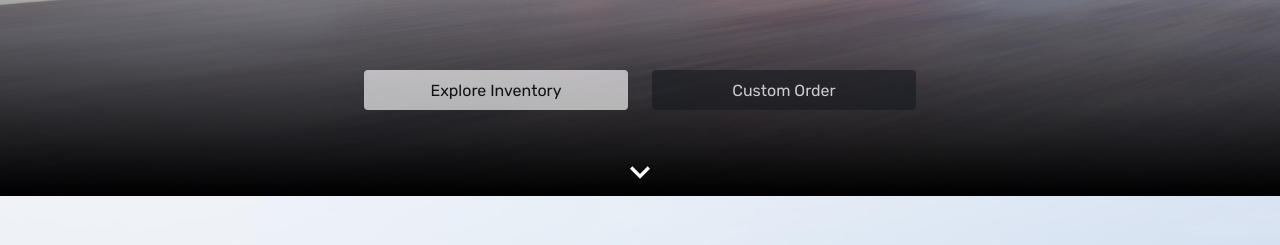
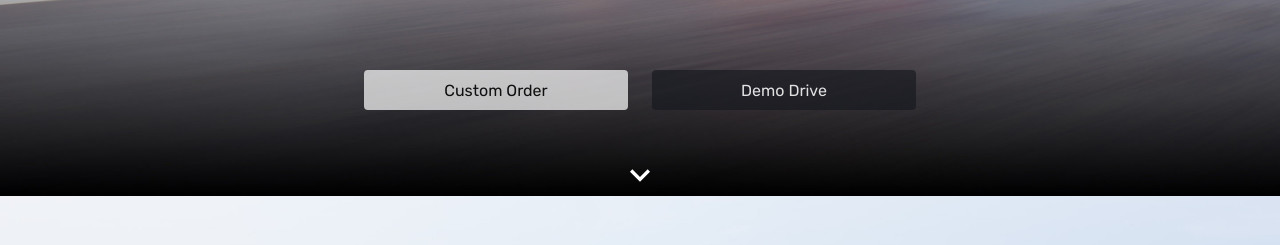
Before and after one commit to JakubWojtkowski/tesla-clone, a React (Create React App) app: page / in a window 1280 px wide. Shown: the part 2204-2449 px from the top of the page. Built offline with nearby package versions, Linux system fonts and the light colour scheme.

Commit message:
Minor changes. Change JSON file. Add images.

```diff
--- a/src/carInfo.json
+++ /dev/null
@@ -1,41 +0,0 @@
-[{
-        "id": 0,
-        "title": "Model 3",
-        "description": "Starting at $32,740",
-        "image": "model-3.jpg",
-        "range": "400",
-        "time": "2.99",
-        "topSpeed": "180",
-        "peakPower": "900"
-    },
-    {
-        "id": 1,
-        "title": "Model Y",
-        "description": "Starting at $40,240",
-        "image": "model-y.jpg",
-        "range": "410",
-        "time": "2.05",
-        "topSpeed": "190",
-        "peakPower": "1,040"
-    },
-    {
-        "id": 2,
-        "title": "Model S",
-        "description": "Order Online for Touchless Delivery",
-        "image": "model-s.jpg",
-        "range": "390",
-        "time": "1.99",
-        "topSpeed": "200",
-        "peakPower": "1,020"
-    },
-    {
-        "id": 3,
-        "title": "Model X",
-        "description": "Order Online for Touchless Delivery",
-        "image": "model-x.jpg",
-        "range": "350",
-        "time": "1.55",
-        "topSpeed": "150",
-        "peakPower": "1,130"
-    }
-]
--- a/src/components/Home.jsx
+++ b/src/components/Home.jsx
@@ -1,18 +1,22 @@
 import React from "react";
 import styled from "styled-components";
 import Section from "./Section";
-import cars from "../carInfo.json";
+import cars from "../sectionInfo.json";
 
 function Home() {
   return (
     <Container>
       {cars.map((car) => {
-        return <Section
-          key={car.id}
-          title={car.title}
-          description={car.description}
-          image={car.image}
-        />;
+        return (
+          <Section
+            key={car.id}
+            title={car.title}
+            description={car.description}
+            image={car.image}
+            leftBtn={car.leftBtn}
+            rightBtn={car.rightBtn}
+          />
+        );
       })}
     </Container>
   );
--- a/src/components/Section.jsx
+++ b/src/components/Section.jsx
@@ -10,8 +10,8 @@ function Section(props) {
       </TextItem>
       <Buttons>
         <ButtonGroup>
-          <LeftButton>Explore Inventory</LeftButton>
-          <RightButton>Custom Order</RightButton>
+          <LeftButton>{props.leftBtn}</LeftButton>
+          <RightButton>{props.rightBtn}</RightButton>
         </ButtonGroup>
         <DownArrow src="/images/down-arrow.svg"></DownArrow>
       </Buttons>
@@ -59,7 +59,7 @@ const RightButton = styled.div`
   justify-content: center;
   align-items: center;
   border-radius: 4px;
-  opacity: 0.75;
+  opacity: 0.85;
   font-size: 1rem;
   cursor: pointer;
   margin: 12px;
@@ -67,7 +67,7 @@ const RightButton = styled.div`
 
 const LeftButton = styled(RightButton)`
   background-color: #fff;
-  opacity: 0.65;
+  opacity: 0.7;
   color: #000;
 `;
 
--- /dev/null
+++ b/src/sectionInfo.json
@@ -0,0 +1,81 @@
+[{
+        "id": 0,
+        "title": "Model 3",
+        "description": "Starting at $32,740",
+        "image": "model-3.jpg",
+        "range": "400",
+        "time": "2.99",
+        "topSpeed": "180",
+        "peakPower": "900",
+        "leftBtn": "Explore Inventory",
+        "rightBtn": "Custom Order"
+    },
+    {
+        "id": 1,
+        "title": "Model Y",
+        "description": "Starting at $40,240",
+        "image": "model-y.jpg",
+        "range": "410",
+        "time": "2.05",
+        "topSpeed": "190",
+        "peakPower": "1,040",
+        "leftBtn": "Explore Inventory",
+        "rightBtn": "Custom Order"
+    },
+    {
+        "id": 2,
+        "title": "Model S",
+        "description": "Order Online for Touchless Delivery",
+        "image": "model-s.jpg",
+        "range": "390",
+        "time": "1.99",
+        "topSpeed": "200",
+        "peakPower": "1,020",
+        "leftBtn": "Custom Order",
+        "rightBtn": "Demo Drive"
+    },
+    {
+        "id": 3,
+        "title": "Model X",
+        "description": "Order Online for Touchless Delivery",
+        "image": "model-x.jpg",
+        "range": "350",
+        "time": "1.55",
+        "topSpeed": "150",
+        "peakPower": "1,130",
+        "leftBtn": "Custom Order",
+        "rightBtn": "Demo Drive"
+    },
+    {
+        "id": 4,
+        "title": "Solar Panels",
+        "description": "Money back guarantee",
+        "image": "solar-panel.jpg",
+        "leftBtn": "Order Now",
+        "rightBtn": "Learn More"
+    },
+    {
+        "id": 5,
+        "title": "Solar Roof",
+        "description": "Produce Clean Energy From Your Roof",
+        "image": "solar-roof.jpg",
+        "leftBtn": "Order Now",
+        "rightBtn": "Learn More"
+    },
+    {
+        "id": 6,
+        "title": "Powerwall",
+        "description": "",
+        "image": "powerwall.jpg",
+        "leftBtn": "Order Now",
+        "rightBtn": "Learn More"
+    },
+    {
+        "id": 7,
+        "title": "Accessories",
+        "description": "",
+        "image": "accessories-sec.jpg",
+        "leftBtn": "Shop Now",
+        "rightBtn": "Learn More"
+    }
+]
```
Also changed, not shown: public/images/accessories-sec.jpg (added), 1 other file (tests, documents, lock files or other folders).
